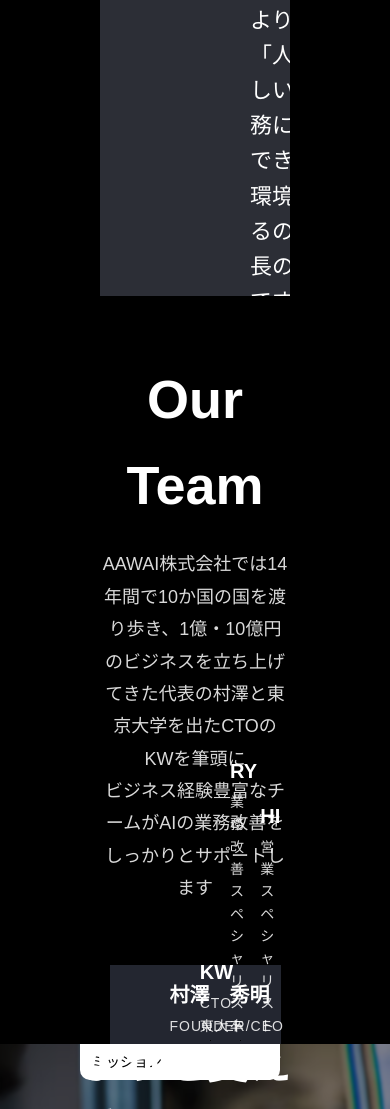
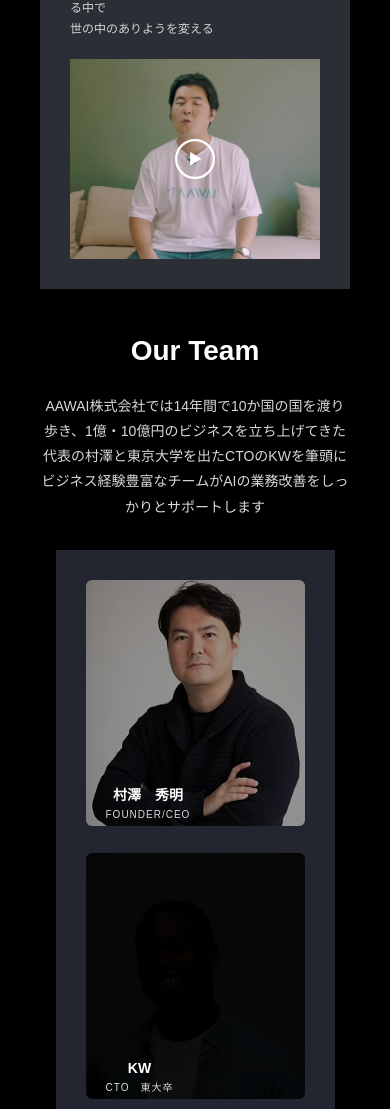
Before and after one commit to aleriado/aawai-website, a plain HTML site: page about.html in a window 390 px wide. Shown: the part 391-1500 px from the top of the page. Drawn offline with Linux system fonts and the light colour scheme.

Commit message:
feat : add responsive design in about page

```diff
--- a/css/about.css
+++ b/css/about.css
@@ -4,95 +4,93 @@
 
 .about {
     width: 100%;
-    height: 170vh;
-    padding: 100px;
+    padding: clamp(40px, 6vw, 100px);
+    color: white;
+    font-family: 'Noto Sans JP', sans-serif;
+    z-index: 3;
+    position: relative;
 }
 
+/* Title */
 .about-title {
-    font-size: 42px;
+    font-size: clamp(24px, 3vw, 42px);
     font-weight: 700;
-    color: #fff;
     margin-bottom: 20px;
 }
 
+/* ===================================== */
+/* About Section */
+/* ===================================== */
+
 .about-wrapper {
     width: 100%;
-    height: 35%;
     background: #2c2e36;
     display: flex;
-    justify-content: space-between;
-    gap: 40px;
+    gap: clamp(20px, 4vw, 40px);
     overflow: hidden;
+    padding: clamp(30px, 4vw, 60px);
+    flex-wrap: wrap;
 }
 
+/* LEFT SIDE */
 .about-left {
     flex: 1;
-    padding: 50px 150px;
-    color: white;
-    line-height: 1.6;
-    font-size: 20px;
-    font-weight: 300;
-    display: flex;
-    justify-content: center;
-    align-items: flex-start;
-    flex-direction: column;
+    padding: clamp(20px, 4vw, 50px) clamp(20px, 6vw, 150px);
+    line-height: 1.7;
+    font-size: clamp(14px, 1.6vw, 20px);
 }
 
 .about-small {
-    font-size: 24px;
+    font-size: clamp(16px, 2vw, 24px);
     margin-bottom: 10px;
 }
 
 .about-mid {
-    font-size: 32px;
+    font-size: clamp(20px, 2.5vw, 32px);
     font-weight: 600;
     margin-bottom: 10px;
 }
 
 .about-desc {
-    font-size: 22px;
+    font-size: clamp(14px, 1.8vw, 22px);
     margin-bottom: 20px;
 }
 
 .about-footer {
-    font-size: 18px;
+    font-size: clamp(12px, 1.4vw, 18px);
     opacity: 0.8;
 }
 
-/* RIGHT SIDE VIDEO AREA */
+/* RIGHT SIDE VIDEO */
 .about-right {
-    height: 100%;
     flex: 1;
+    padding: clamp(20px, 4vw, 50px);
     display: flex;
     justify-content: center;
-    align-items: center;
-    padding: 50px;
 }
 
-
 .about-video {
-    position: relative;
     width: 100%;
+    max-width: 500px;
+    height: clamp(200px, 40vw, 400px);
     background-image: url('../assets/images/director.avif');
     background-size: cover;
-    height: 80%;
-    max-width: 500px;
+    background-position: center;
+    position: relative;
 }
 
 .about-play {
+    width: clamp(40px, 6vw, 60px);
+    height: clamp(40px, 6vw, 60px);
+    font-size: clamp(20px, 4vw, 32px);
+    border-radius: 50%;
+    background-color: transparent;
+    border: none;
     position: absolute;
     left: 50%;
     top: 50%;
+    cursor: pointer;
     transform: translate(-50%, -50%);
-
-    width: 50px;
-    height: 50px;
-    border-radius: 50%;
-    background-color: transparent;
-    border: none;
-    font-size: 32px;
-    cursor: pointer;
-
     transition: 0.25s ease;
 }
 
@@ -100,24 +98,26 @@
     transform: translate(-50%, -50%) scale(1.12);
 }
 
+/* ===================================== */
+/* Team Section */
+/* ===================================== */
 
 .team-section {
     width: 100%;
-    padding: 60px 0;
+    padding: clamp(40px, 6vw, 80px) 0;
+    text-align: center;
     color: white;
-    text-align: center;
 }
 
 .team-title {
-    font-size: 54px;
-    font-weight: 700;
+    font-size: clamp(28px, 4vw, 54px);
     margin-bottom: 20px;
 }
 
 .team-desc {
-    font-size: 18px;
+    font-size: clamp(14px, 1.4vw, 18px);
     line-height: 1.8;
-    margin-bottom: 60px;
+    margin-bottom: clamp(30px, 5vw, 60px);
     opacity: 0.85;
 }
 
@@ -125,21 +125,21 @@
     width: 90%;
     margin: auto;
     background: #232630;
-    padding: 60px 40px;
+    padding: clamp(30px, 5vw, 60px);
     display: flex;
     justify-content: space-between;
-    gap: 30px;
+    gap: clamp(20px, 3vw, 30px);
+    flex-wrap: wrap;
 }
 
 .member {
-    width: 23%;
-    text-align: left;
+    width: clamp(240px, 22%, 300px);
     position: relative;
 }
 
 .member img {
     width: 100%;
-    height: auto;
+    border-radius: 6px;
     filter: brightness(0.6);
     transition: 0.3s ease;
 }
@@ -155,107 +155,95 @@
 }
 
 .member-name {
-    font-size: 20px;
+    font-size: clamp(14px, 1.4vw, 20px);
     font-weight: 600;
 }
 
 .member-role {
-    font-size: 14px;
+    font-size: clamp(10px, 1vw, 14px);
     opacity: 0.85;
     letter-spacing: 1px;
-    margin-top: 4px;
 }
 
-/* ======================= */
+/* ===================================== */
 /* Mission Section */
-/* ======================= */
+/* ===================================== */
 
 .mission-section {
     position: relative;
     width: 100%;
-    height: 90vh;
-    padding: 80px;
-    background: url("../assets/images/mission.avif") center center / cover no-repeat fixed;
-    background-size: cover;
+    padding: clamp(30px, 6vw, 80px);
     color: white;
-    overflow: hidden;
+    background: url("../assets/images/mission.avif") center / cover no-repeat fixed;
     display: flex;
     flex-direction: column;
     justify-content: center;
-    align-items: flex-start;
 }
 
-/* === Dark Overlay === */
+.mission-section>* {
+    z-index: 2;
+}
+
+/* Overlay */
 .mission-section::after {
     content: "";
     position: absolute;
     inset: 0;
     background: rgba(0, 0, 0, 0.45);
     backdrop-filter: blur(1px);
-    z-index: 0;
 }
 
-/* Make content above overlay */
-.mission-section>* {
-    position: relative;
-    z-index: 2;
-}
+/* White note */
+.mission-note {
+    top: 0px;
+    left: clamp(10px, 4vw, 60px);
+    font-size: clamp(14px, 1.4vw, 18px);
+    z-index: 3;
+    position: absolute;
 
-/* White label */
-.mission-note {
-    margin-left: 0;
-    margin-bottom: 40px;
-    position: absolute;
-    top: 0px;
-    color: black;
-    display: flex;
-    justify-content: flex-start;
-    align-items: center;
 }
 
 /* Main text */
 .mission-title {
-    font-size: 42px;
+    font-size: clamp(22px, 3vw, 42px);
+    padding-block: clamp(30px, 3vw, 50px);
     font-weight: 600;
-    line-height: 1.5;
+    line-height: 1.6;
     max-width: 800px;
     margin-bottom: 40px;
 }
 
 .mission-subtext {
-    font-size: 18px;
+    font-size: clamp(13px, 1.4vw, 18px);
     line-height: 1.8;
     opacity: 0.85;
     margin-bottom: 60px;
 }
 
-/* Core Values Section */
+/* Values */
 .core-values {
     width: 100%;
-    margin-top: 40px;
     display: flex;
-    justify-content: space-between;
-    gap: 20px;
+    gap: clamp(10px, 3vw, 20px);
+    flex-wrap: wrap;
 }
 
 .value-box {
-    flex: 1;
+    flex: 1 1 clamp(250px, 30%, 350px);
     background: rgba(10, 10, 20, 0.55);
-    padding: 30px;
+    padding: clamp(20px, 4vw, 30px);
     border-radius: 10px;
     backdrop-filter: blur(6px);
 }
 
 .value-box h3 {
-    font-size: 22px;
-    font-weight: 600;
-    margin-bottom: 30px;
+    font-size: clamp(16px, 1.8vw, 22px);
+    margin-bottom: 20px;
     display: flex;
     align-items: center;
 }
 
 .value-line {
-    display: inline-block;
     width: 4px;
     height: 30px;
     background: #6D4BFF;
@@ -264,8 +252,21 @@
 }
 
 .value-box p {
-    font-size: 16px;
+    font-size: clamp(12px, 1.4vw, 16px);
     line-height: 1.7;
     opacity: 0.9;
-    max-width: 230px;
 }
+
+
+/* Responsive */
+@media (max-width : 768px) {
+    .about-wrapper {
+        display: flex;
+        flex-direction: column;
+    }
+
+    .about-left,
+    .about-right {
+        padding: 0px;
+    }
+}
```
